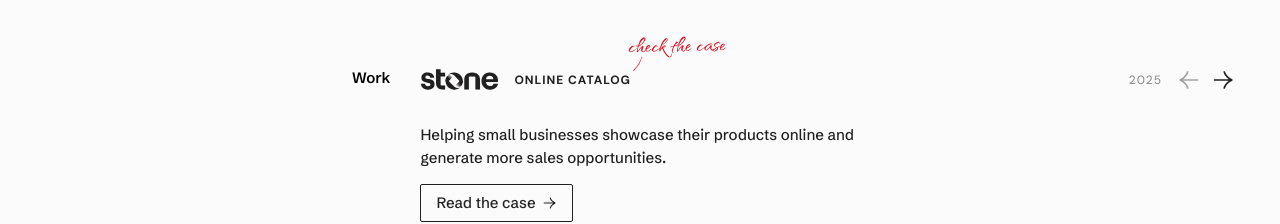
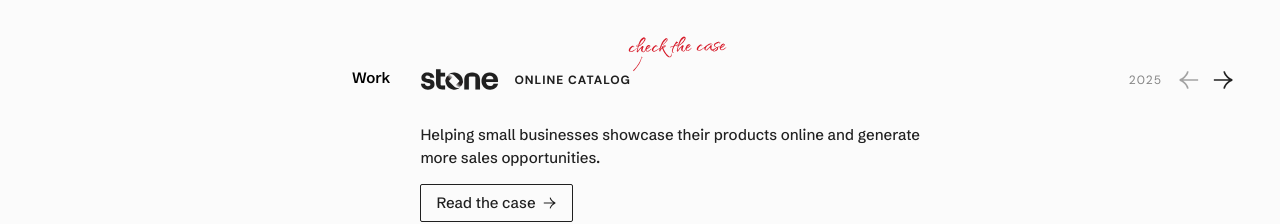
Before and after one commit to sergiofontes/fontes.cc, a Next.js app: page / in a window 1280 px wide. Shown: the part 1120-1344 px from the top of the page. Built offline with nearby package versions, Linux system fonts and the light colour scheme.

Commit message:
More minor visual tweaks

```diff
--- a/components/carousel/carousel.scss
+++ b/components/carousel/carousel.scss
@@ -15,6 +15,8 @@
   -webkit-overflow-scrolling: touch;
   scrollbar-width: none;
 
+  @include media("<=tablet") { gap: calc(var(--gap) * 2); }
+
   &::-webkit-scrollbar { display: none; }
 
   &:focus-visible {
--- a/components/work/work.scss
+++ b/components/work/work.scss
@@ -335,7 +335,6 @@
 }
 
 .work_summary {
-  max-width: 33rem;
   margin: 0;
 }
 
```
